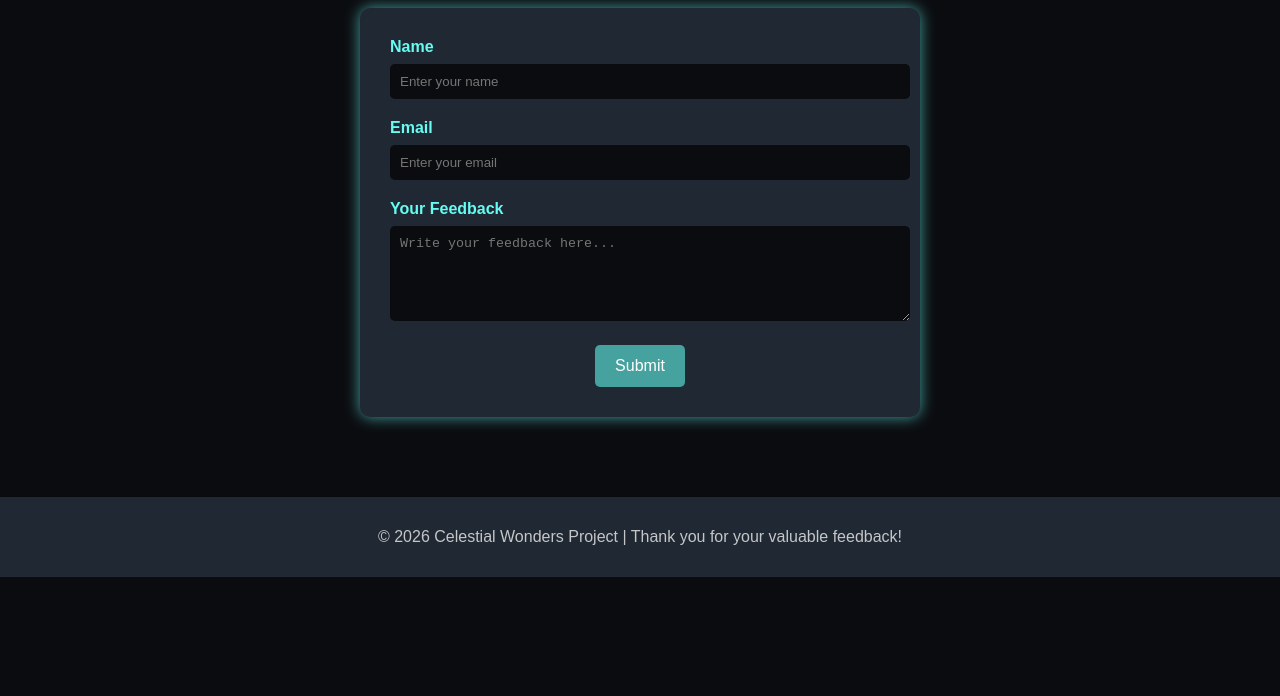
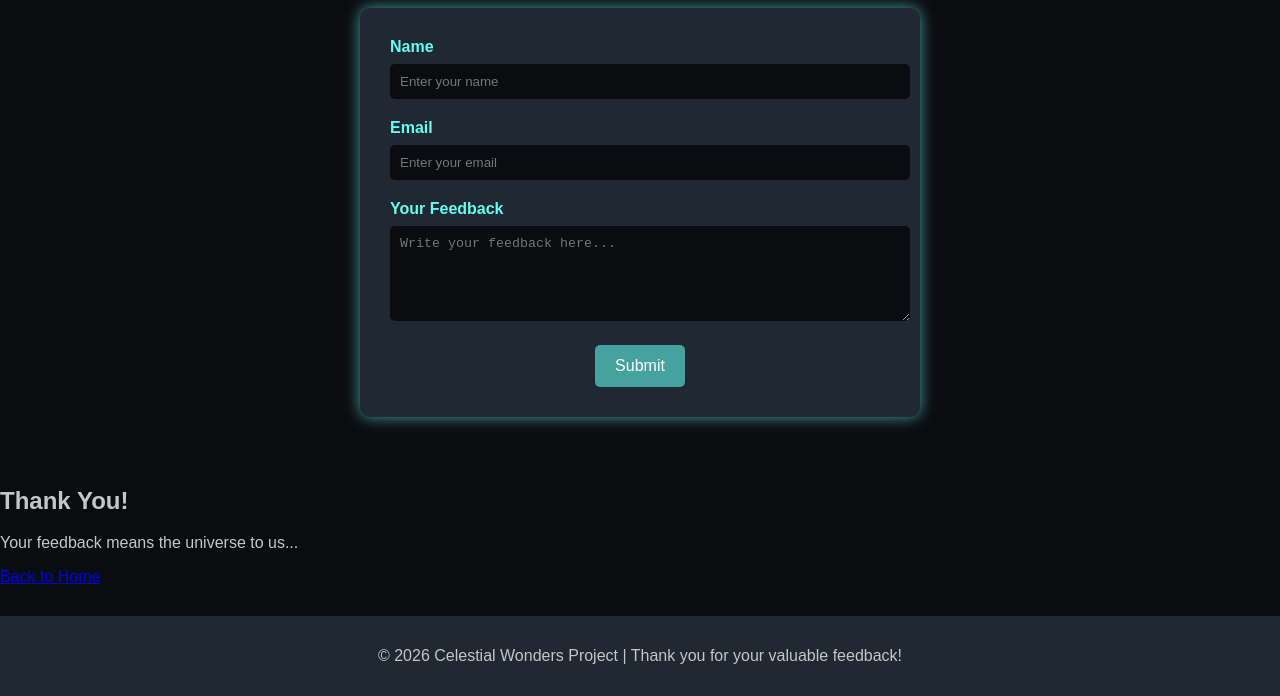
Before and after one commit to Divya-codes19/divyaa.github.io, a plain HTML site: page review.html in a window 1280 px wide. Shown: the part 238-934 px from the top of the page. Before the commit the page ends 815 px from the top, so only its background shows below. Drawn offline with Linux system fonts and the light colour scheme.

Commit message:
Add thank you section to review page

```diff
--- a/review.html
+++ b/review.html
@@ -61,7 +61,11 @@
       <button type="submit">Submit</button>
     </form>
   </section>
-
+  <section class="thankyou">
+  <h1>Thank You!</h1>
+  <p>Your feedback means the universe to us...</p>
+  <a href="index.html">Back to Home</a>
+</section>
   <!-- Footer -->
   <footer>
     <p>&copy; 2026 Celestial Wonders Project | Thank you for your valuable feedback!</p>
```
